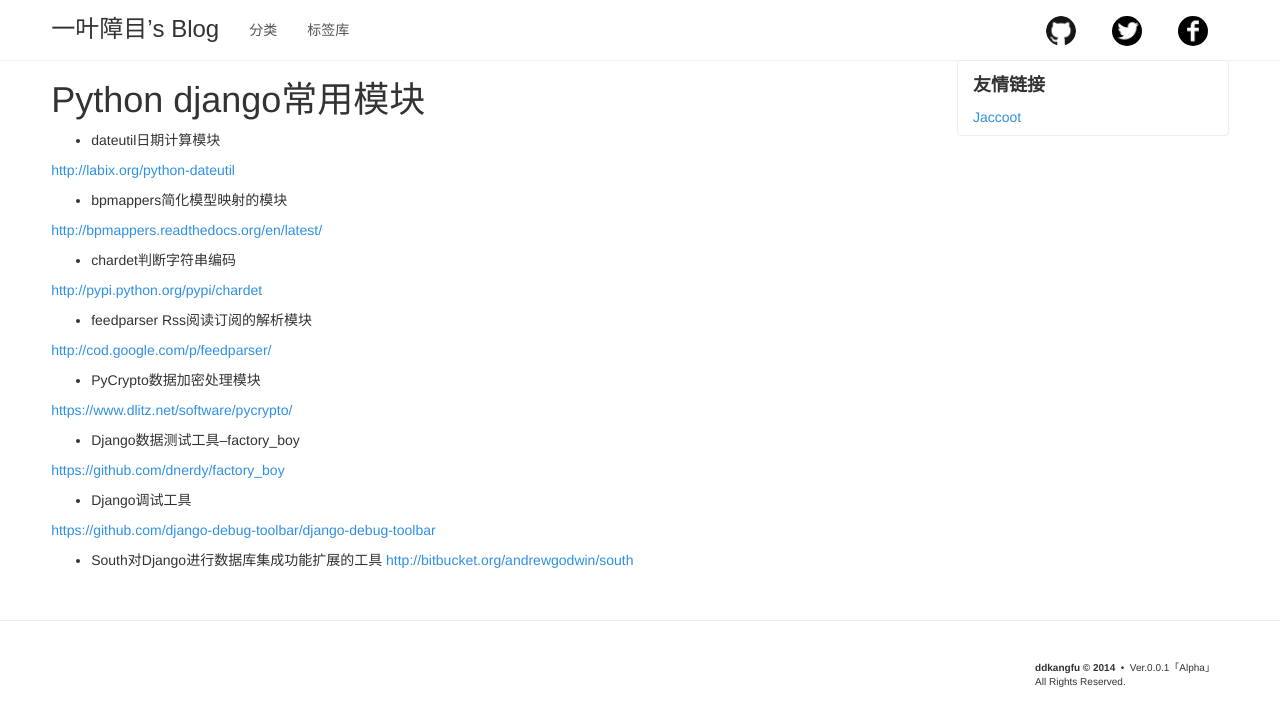
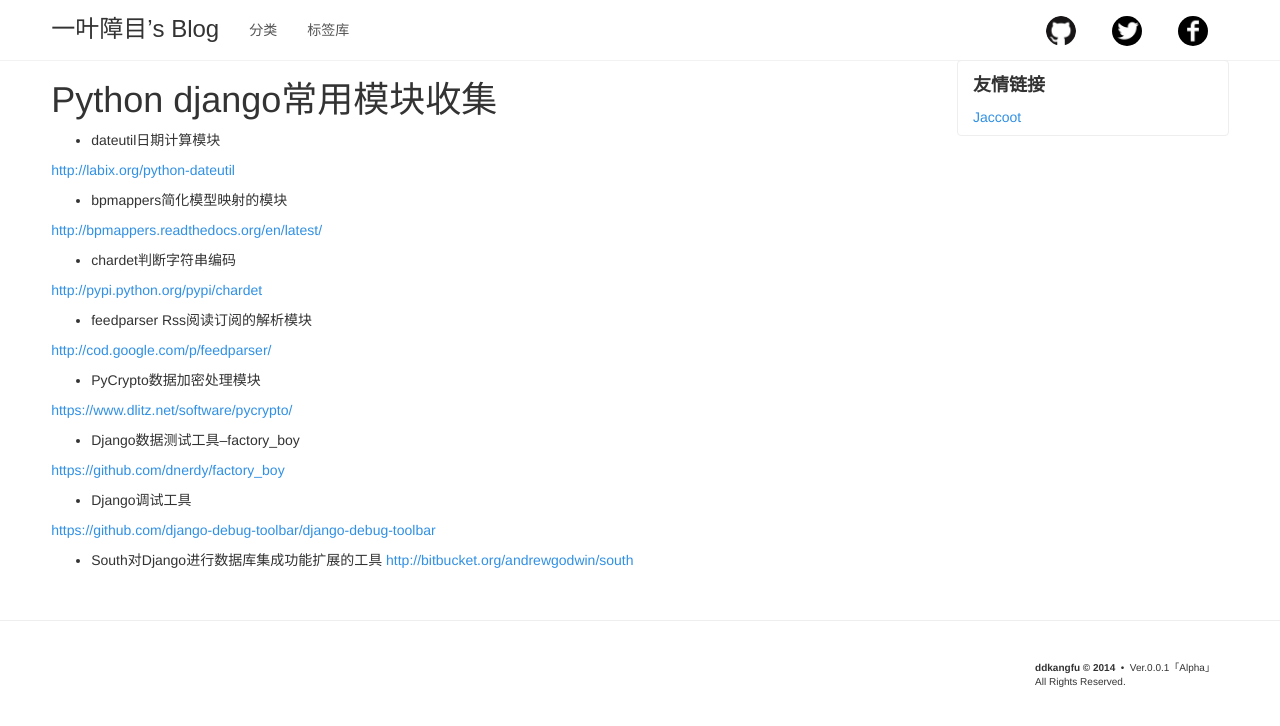
Before and after one commit to ddkangfu/ddkangfu.github.io, a Jekyll site: the page built from _posts/2014-12-11-python-django-model.md, in a window 1280 px wide. Shown: the top 726 px of the page. Built offline with Jekyll 4.4.1, drawn with Linux system fonts in a browser that asks for light colours; some web fonts are replaced; Markdown is read by kramdown in place of the engine named in the settings.

Commit message:
修改了文章标题。

```diff
--- a/_posts/2014-12-11-python-django-model.md
+++ b/_posts/2014-12-11-python-django-model.md
@@ -1,11 +1,11 @@
 ---
 layout: default
-title: Python django常用模块
+title: Python django常用模块收集
 category: 开发
 comments: true
 ---
 
-# Python django常用模块
+# Python django常用模块收集
 
 * dateutil日期计算模块
 
```
